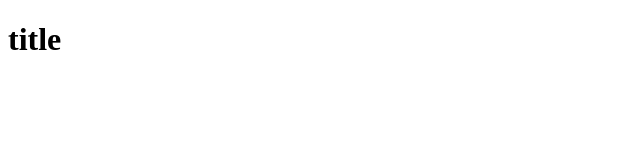
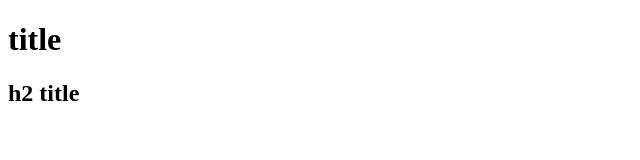
Before and after one commit to TFD10507/test_git, a plain HTML site: page index.html in a window 1280 px wide. Shown: the whole page, without its empty margins (0-640 px from the left). Drawn offline with Linux system fonts and the light colour scheme.

Commit message:
[feat]新增h2標題

```diff
--- a/index.html
+++ b/index.html
@@ -8,5 +8,6 @@
 </head>
 <body>
     <h1>title</h1>
+    <h2>h2 title</h2>
 </body>
 </html>
```
